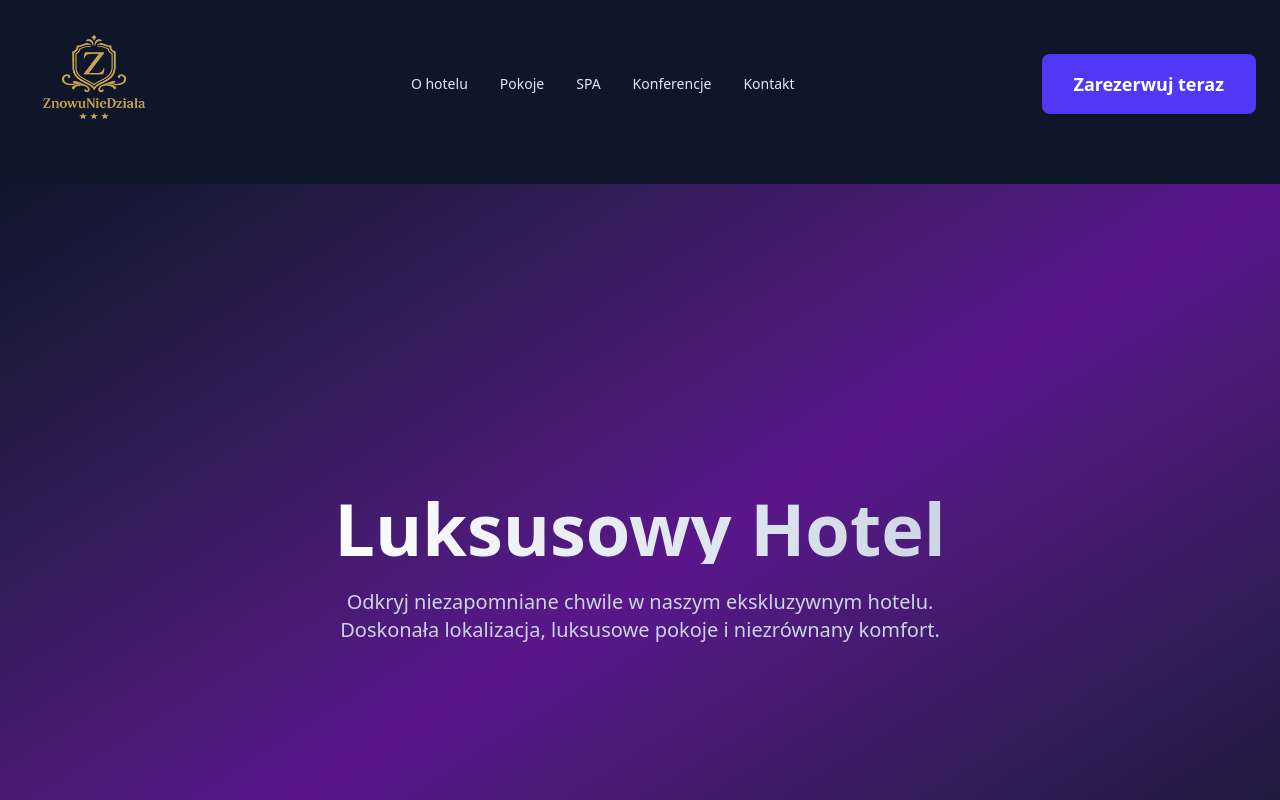
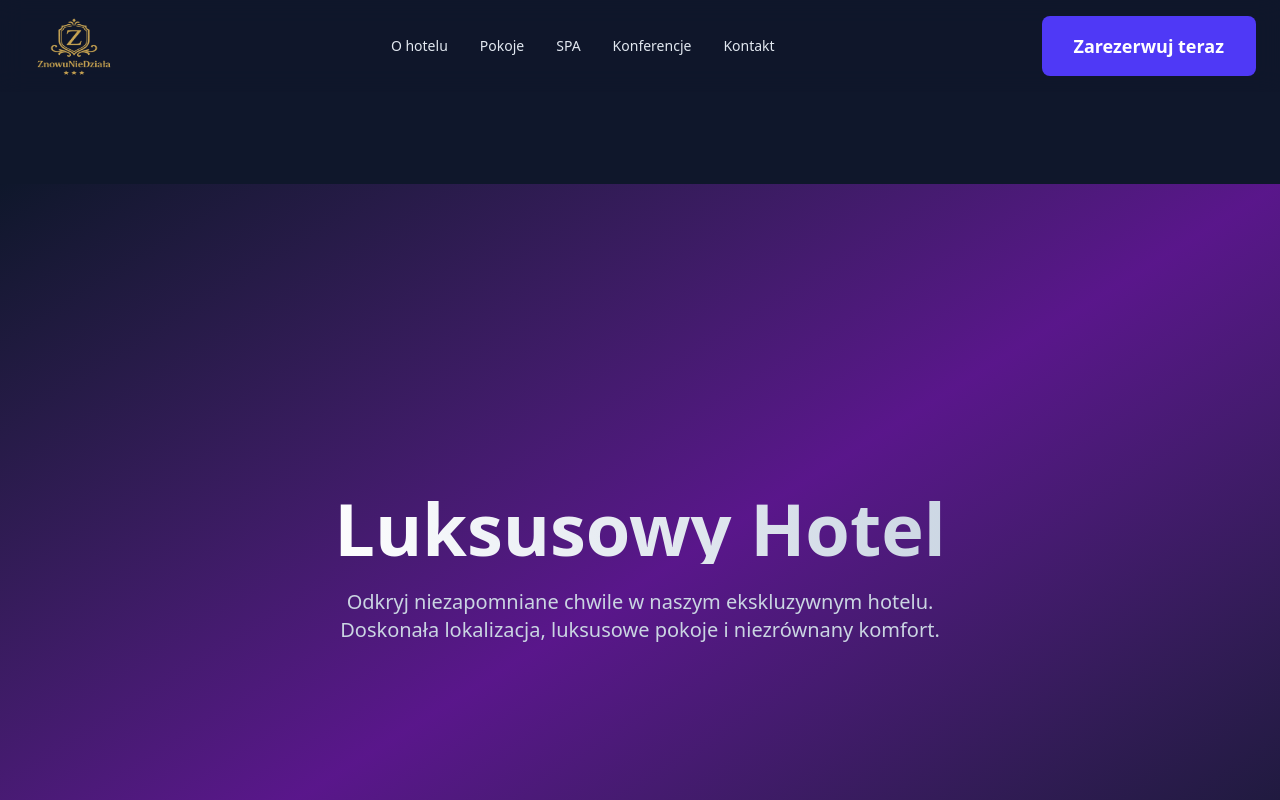
Before and after one commit to chryszcu/hotel-frontend, a React (Vite) app: page / in a window 1280 px wide. Shown: the top 800 px of the page. Built offline with nearby package versions, Linux system fonts and the light colour scheme.

Commit message:
poprawki navbar

```diff
--- a/src/components/customer/NavMenu.jsx
+++ b/src/components/customer/NavMenu.jsx
@@ -1,17 +1,17 @@
 export default function Navbar({ onNavigate, onBookNow }) {
   return (
     <header className="w-full bg-slate-900/80 backdrop-blur-md fixed top-0 left-0 z-50">
-      <nav className="max-w-7xl mx-auto flex items-center justify-between px-6 py-4">
+      <nav className="max-w-7xl mx-auto flex items-center justify-between px-6 py-1.5">
 
         {/* Logo */}
         <div
-        className="flex justify-center mb-4 cursor-pointer"
+        className="flex justify-center cursor-pointer"
         onClick={() => onNavigate('home')}
 >
         <img
           src="src/components/logo.png"
           alt="logo"
-          className="w-35 h-30 rounded-md"
+          className="w-25 h-20 rounded-md"
         />
 
 
```
